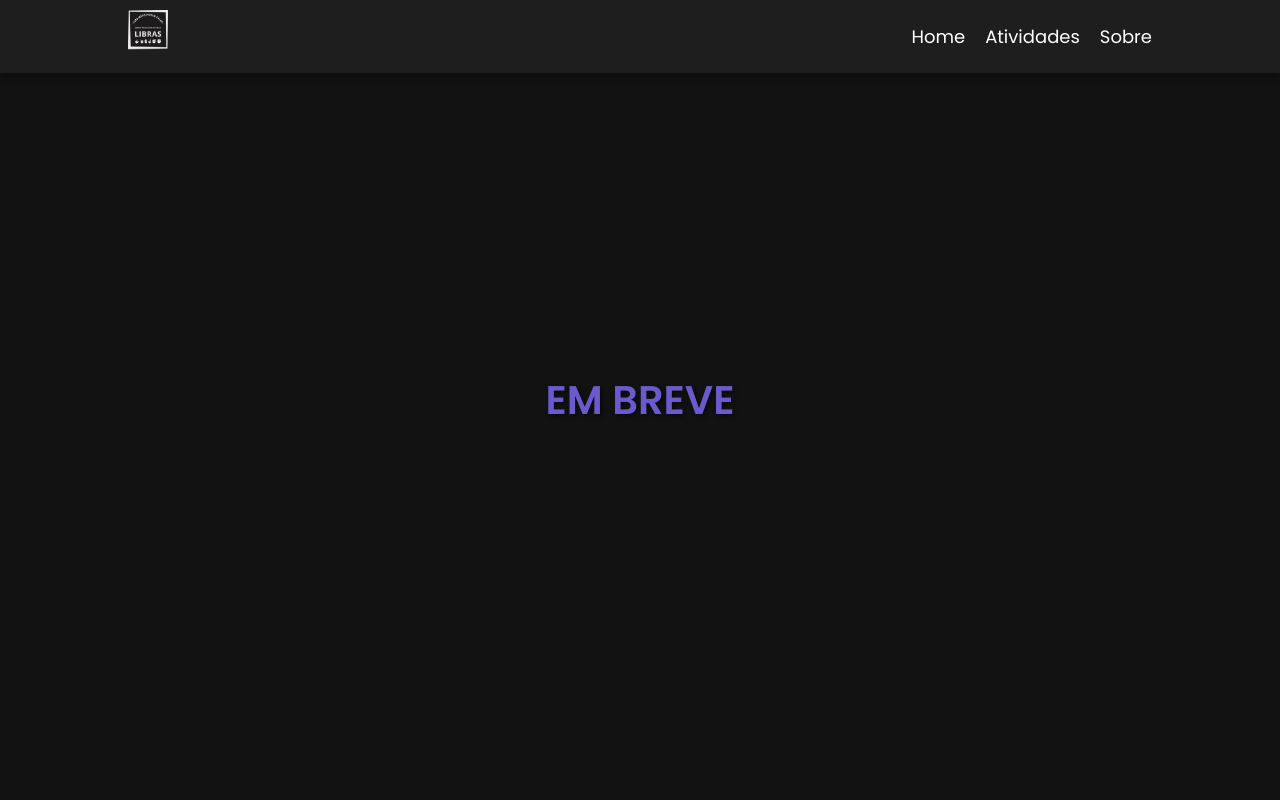
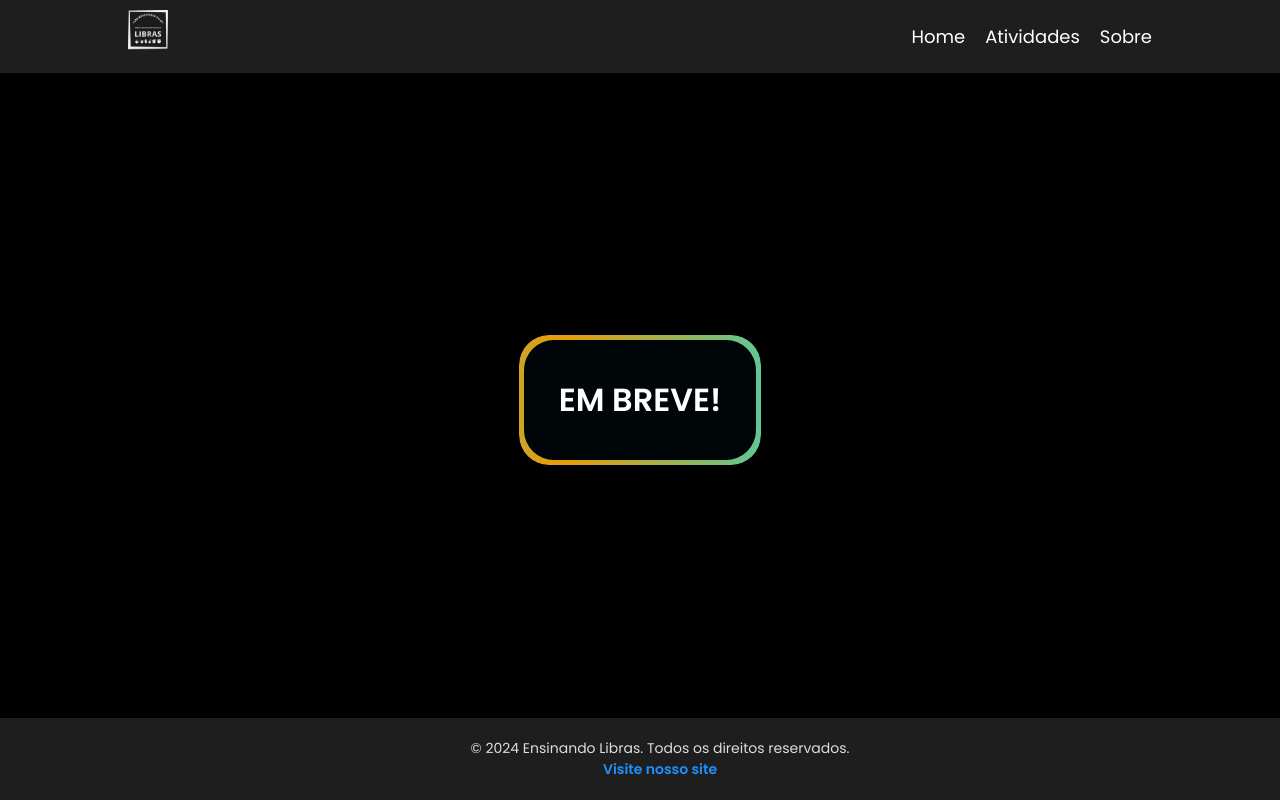
Before and after one commit to victorfs32/projeto, a React (Create React App) app: page /Sobre in a window 1280 px wide. Built offline with nearby package versions, Linux system fonts and the light colour scheme.

Commit message:
Atualizar

```diff
--- a/src/App.js
+++ b/src/App.js
@@ -2,6 +2,7 @@ import React from "react";
 import "./App.css"; // CSS principal
 import logo from "./img/LOGO.png";
 import Navbar from "./components/navbar"; // Nome do componente renomeado
+import Footer from "../src/components/footer"; // Importa o componente Footer
 
 function App() {
   return (
@@ -12,15 +13,8 @@ function App() {
         <header className="App-header">
           <img src={logo} className="logo" alt="logo" />
         </header>
-        {/* Rodapé */}
-        <footer className="App-footer">
-          <p>&copy; 2024 Ensinando Libras. Todos os direitos reservados.</p>
-          <p>
-            <a href="https://www.ensinandolibras.com.br/" className="footer-link" target="_blank" rel="noopener noreferrer">
-              Visite nosso site
-            </a>
-          </p>
-        </footer>
+        {/* Uso do componente Footer */}
+        <Footer />
       </div>
     </>
   );
--- /dev/null
+++ b/src/components/footer.js
@@ -0,0 +1,22 @@
+import React from "react";
+import "../App.css"; // Certifique-se de que o caminho esteja correto
+
+const Footer = () => {
+  return (
+    <footer className="App-footer">
+      <p>&copy; 2024 Ensinando Libras. Todos os direitos reservados.</p>
+      <p>
+        <a
+          href="https://www.ensinandolibras.com.br/"
+          className="footer-link"
+          target="_blank"
+          rel="noopener noreferrer"
+        >
+          Visite nosso site
+        </a>
+      </p>
+    </footer>
+  );
+};
+
+export default Footer;
--- a/src/pages/Sobre.css
+++ b/src/pages/Sobre.css
@@ -1,15 +1,65 @@
-.sobre-container {
-    display: flex;
-    justify-content: center;
-    align-items: center;
-    height: 100vh; /* Centraliza verticalmente */
-    background-color: #121212; /* Background escuro */
+.container {
+  display: flex;
+  justify-content: center;
+  align-items: center;
+  height: 100vh;
+}
+
+.box {
+  position: relative;
+  padding: 20px 40px;
+  background-color: #000508;
+  border-radius: 30px;
+  overflow: hidden;
+  display: flex;
+  justify-content: center;
+  align-items: center;
+}
+
+.H1 {
+  color: #fff;
+  font-size: 2rem;
+  font-family: "Poppins", sans-serif;
+  text-align: center;
+  position: relative;
+  z-index: 1;
+}
+
+/* Estilo Snake para bordas animadas */
+.box::before {
+  content: "";
+  position: absolute;
+  top: 0;
+  left: 0;
+  width: 100%;
+  height: 100%;
+  background: linear-gradient(90deg, #07e2f1, #eb9b05, #07e2f1, #eb9b05);
+  background-size: 400%;
+  z-index: 0;
+  border-radius: 30px;
+  padding: 5px;
+  box-sizing: border-box;
+  animation: animateBorder 5s linear infinite;
+}
+
+@keyframes animateBorder {
+  0% {
+    background-position: 0%;
   }
+  100% {
+    background-position: 400%;
+  }
+}
 
-  .sobre-heading {
-    color: #6a5acd; /* Azul claro para o texto */
-    font-family: 'Poppins', sans-serif; /* Fonte Poppins */
-    font-size: 2.5rem;
-    text-shadow: 2px 2px 4px rgba(0, 0, 0, 0.5); /* Sombra para destacar o texto */
-    transition: color 0.3s ease; /* Transição suave */
-  }
+/* Adiciona uma camada interna para o fundo */
+.box::after {
+  content: "";
+  position: absolute;
+  top: 5px;
+  left: 5px;
+  right: 5px;
+  bottom: 5px;
+  background-color: #000508;
+  border-radius: inherit;
+  z-index: 0;
+}
--- a/src/pages/Sobre.js
+++ b/src/pages/Sobre.js
@@ -1,14 +1,18 @@
-import React from 'react';
-import Navbar from '../components/navbar';
-import './Sobre.css'; // Importa o arquivo CSS
+import React from "react";
+import Navbar from "../components/navbar";
+import "./Sobre.css"; // Importa o arquivo CSS
+import Footer from "../components/footer";
 
 const Sobre = () => {
   return (
     <>
       <Navbar />
-      <div className="sobre-container">
-        <h2 className="sobre-heading">EM BREVE</h2>
+      <div className="container">
+        <div className="box">
+          <h1 className="H1">EM BREVE!</h1>
+        </div>
       </div>
+      <Footer />
     </>
   );
 };
```
Also changed, not shown: src/components/footer.css (added), 1 other file (tests, documents, lock files or other folders).
